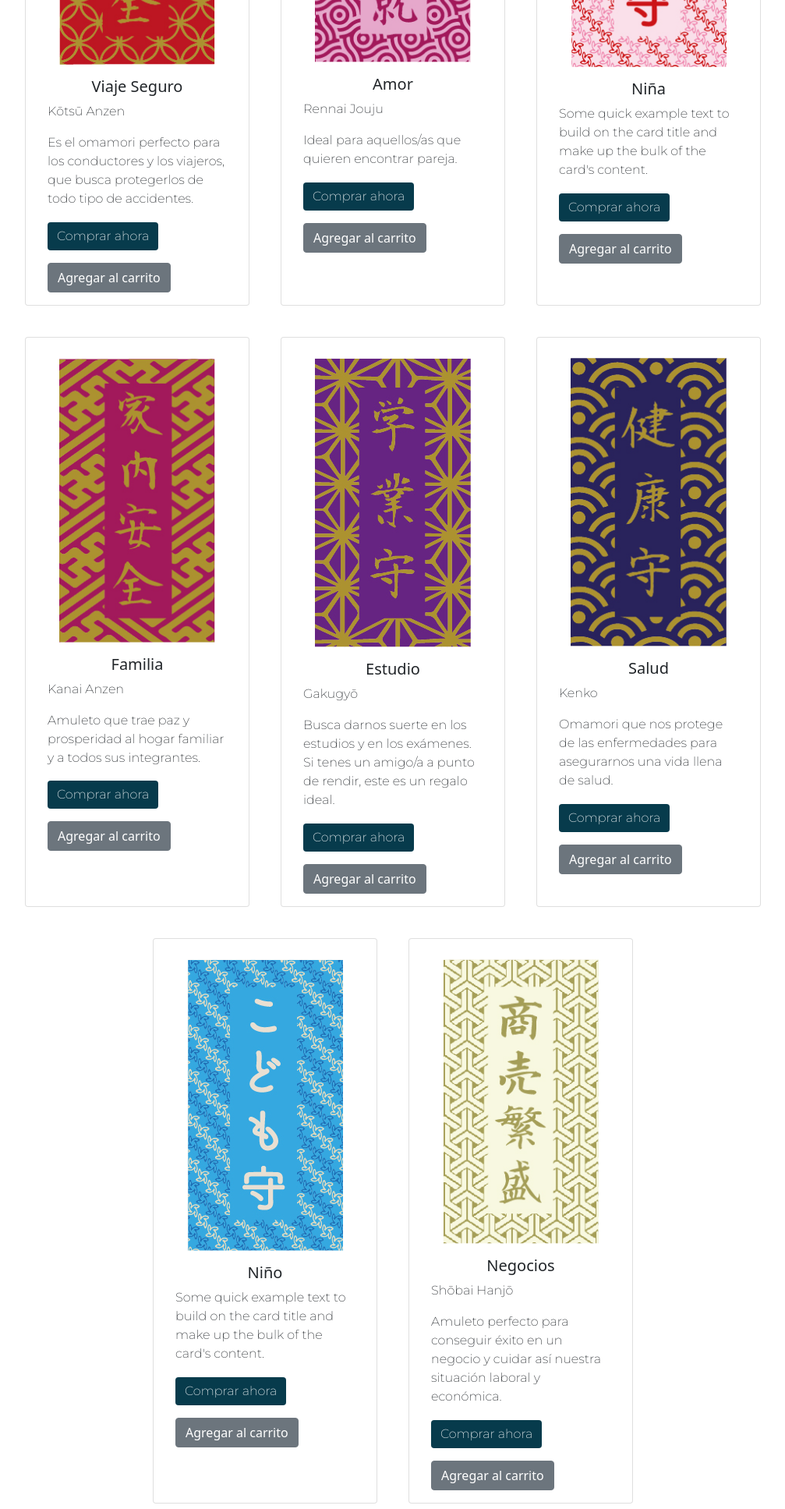
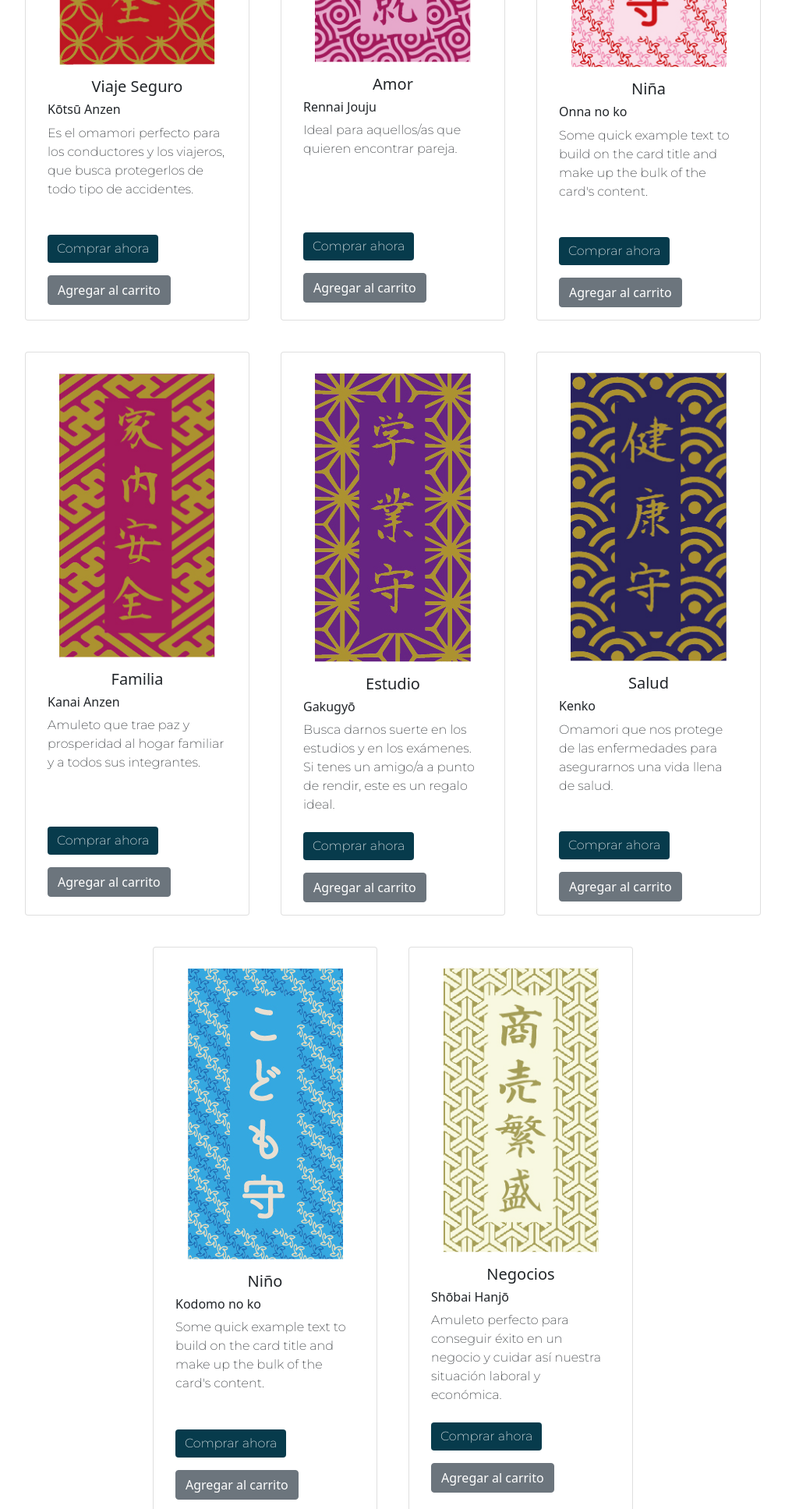
Before and after one commit to shinjisato7/repositorio_koinobori, a website: page subtitulos/omamori.html in a window 1280 px wide. Shown: the part 560-2495 px from the top of the page at 78% size, without its empty margins (136-1143 px from the left). Drawn offline with nearby package versions, Linux system fonts and the light colour scheme.

Commit message:
ajuste el height del p dentro de las cards de omamori.html y daruma.html

```diff
--- a/scss/_darumas.scss
+++ b/scss/_darumas.scss
@@ -14,6 +14,7 @@
         }
         .card-text {
           font-size: 1rem;
+          height: 100px;
         }
       }
     }
--- a/scss/_omamori.scss
+++ b/scss/_omamori.scss
@@ -1,23 +1,23 @@
 .omamori {
   .row {
     justify-content: center;
+
     .card {
       margin: 20px;
+      img {
+        width: 200px;
+        align-self: center;
+        padding-top: 10%;
       }
-
       .card-body {
         .card-title {
           text-align: center;
         }
         .card-text {
           font-size: 1rem;
+          height: 125px;
         }
       }
-    .card img {
-      width: 200px;
-      align-self: center;
-      padding-top: 10%;
-      border: white;
     }
   }
 }
--- a/subtitulos/omamori.html
+++ b/subtitulos/omamori.html
@@ -70,7 +70,7 @@
             <img src="../imagenes/amuleto-viajeseguro.png" class="card-img-top" alt="Amuleto rojo" />
             <div class="card-body">
               <h5 class="card-title">Viaje Seguro</h5>
-              <p class="card-text">Kōtsū Anzen</p>
+              <h6 >Kōtsū Anzen</h6>
               <p class="card-text">Es el omamori perfecto para los conductores y los viajeros, que busca protegerlos de todo tipo de accidentes.</p>
               <p><a href="#" class="btn btn-primary">Comprar ahora</a></p>
               <a href="#" class="btn btn-secondary">Agregar al carrito</a>
@@ -80,7 +80,7 @@
             <img src="../imagenes/amuleto-amor.png" class="card-img-top" alt="Amuleto rosa" />
             <div class="card-body">
               <h5 class="card-title">Amor</h5>
-              <p class="card-text">Rennai Jouju</p>
+              <h6>Rennai Jouju</h6>
               <p class="card-text">Ideal para aquellos/as que quieren encontrar pareja.</p>
               <p><a href="#" class="btn btn-primary">Comprar ahora</a></p>
               <a href="#" class="btn btn-secondary">Agregar al carrito</a>
@@ -90,6 +90,7 @@
             <img src="../imagenes/amuleto-nina.png" class="card-img-top" alt="Amuleto rosa claro" />
             <div class="card-body">
               <h5 class="card-title">Niña</h5>
+              <h6>Onna no ko</h6>
               <p class="card-text">Some quick example text to build on the card title and make up the bulk of the card's content.</p>
               <p><a href="#" class="btn btn-primary">Comprar ahora</a></p>
               <a href="#" class="btn btn-secondary">Agregar al carrito</a>
@@ -99,7 +100,7 @@
             <img src="../imagenes/amuleto-familia.png" class="card-img-top" alt="Amuleto dorado con bordo" />
             <div class="card-body">
               <h5 class="card-title">Familia</h5>
-              <p class="card-text">Kanai Anzen</p>
+              <h6>Kanai Anzen</h6>
               <p class="card-text">Amuleto que trae paz y prosperidad al hogar familiar y a todos sus integrantes.</p>
               <p><a href="#" class="btn btn-primary">Comprar ahora</a></p>
               <a href="#" class="btn btn-secondary">Agregar al carrito</a>
@@ -109,7 +110,7 @@
             <img src="../imagenes/amuleto-estudio.png" class="card-img-top" alt="Amuleto violeta con dorado" />
             <div class="card-body">
               <h5 class="card-title">Estudio</h5>
-              <p class="card-text">Gakugyō</p>
+              <h6>Gakugyō</h6>
               <p class="card-text">Busca darnos suerte en los estudios y en los exámenes. Si tenes un amigo/a a punto de rendir, este es un regalo ideal.</p>
               <p><a href="#" class="btn btn-primary">Comprar ahora</a></p>
               <a href="#" class="btn btn-secondary">Agregar al carrito</a>
@@ -119,7 +120,7 @@
             <img src="../imagenes/amuleto-salud.png" class="card-img-top" alt="Amuleto azul oscuro con lineas doradas" />
             <div class="card-body">
               <h5 class="card-title">Salud</h5>
-              <p class="card-text">Kenko</p>
+              <h6>Kenko</h6>
               <p class="card-text">Omamori que nos protege de las enfermedades para asegurarnos una vida llena de salud.</p>
               <p><a href="#" class="btn btn-primary">Comprar ahora</a></p>
               <a href="#" class="btn btn-secondary">Agregar al carrito</a>
@@ -129,6 +130,7 @@
             <img src="../imagenes/amuleto-nino.png" class="card-img-top" alt="Amuleto celeste" />
             <div class="card-body">
               <h5 class="card-title">Niño</h5>
+              <h6>Kodomo no ko</h6>
               <p class="card-text">Some quick example text to build on the card title and make up the bulk of the card's content.</p>
               <p><a href="#" class="btn btn-primary">Comprar ahora</a></p>
               <a href="#" class="btn btn-secondary">Agregar al carrito</a>
@@ -138,7 +140,7 @@
             <img src="../imagenes/amuleto-negocios.png" class="card-img-top" alt="Amuleto verde con rayas blancas" />
             <div class="card-body">
               <h5 class="card-title">Negocios</h5>
-              <p class="card-text">Shōbai Hanjō</p>
+              <h6>Shōbai Hanjō</h6>
               <p class="card-text">Amuleto perfecto para conseguir éxito en un negocio y cuidar así nuestra situación laboral y económica.</p>
               <p><a href="#" class="btn btn-primary">Comprar ahora</a></p>
               <a href="#" class="btn btn-secondary">Agregar al carrito</a>
```
Also changed, not shown: subtitulos/daruma.html (+1 -1 lines), css/style.css. Lines whose indentation alone changed are shown as unchanged.
